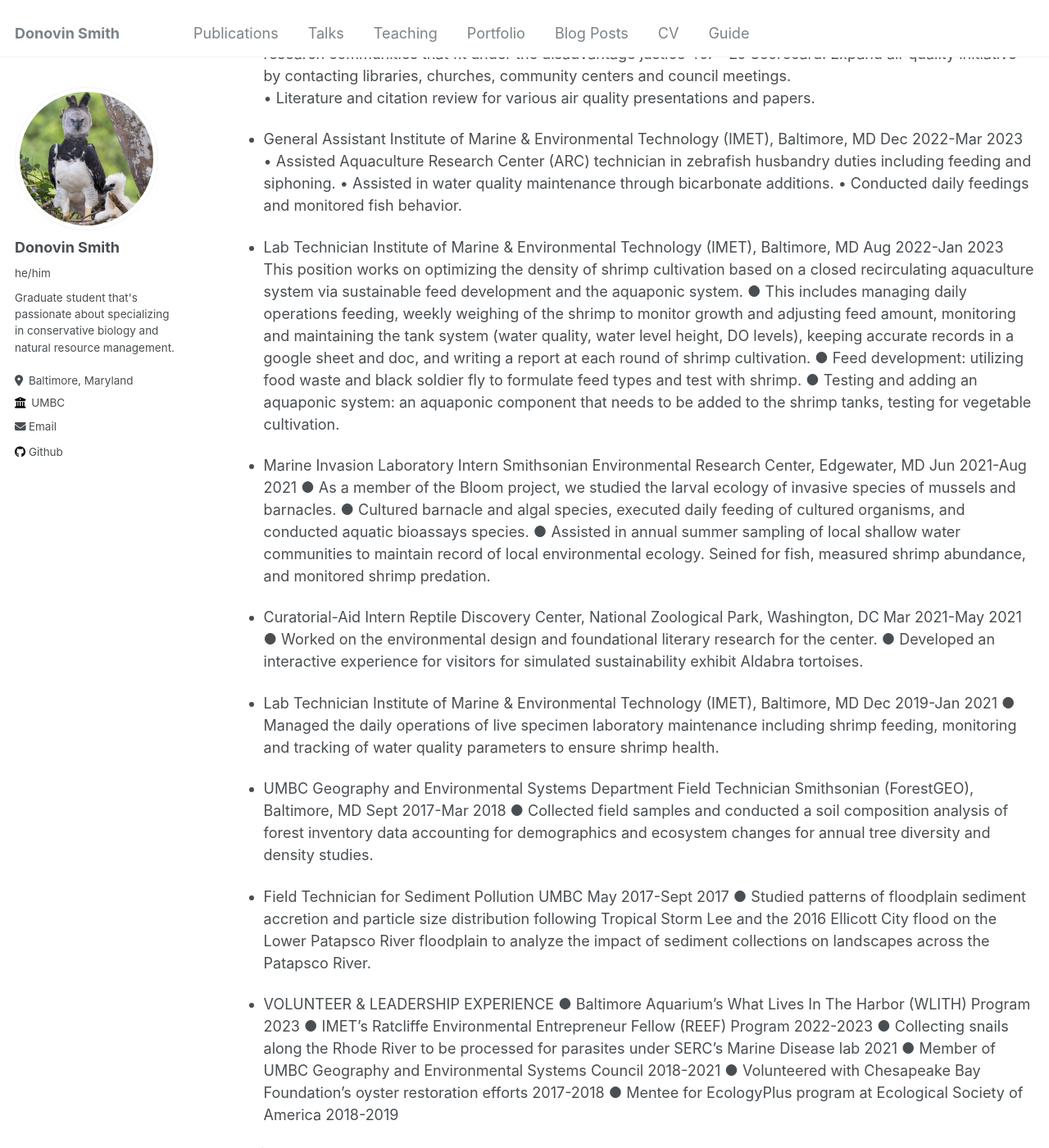
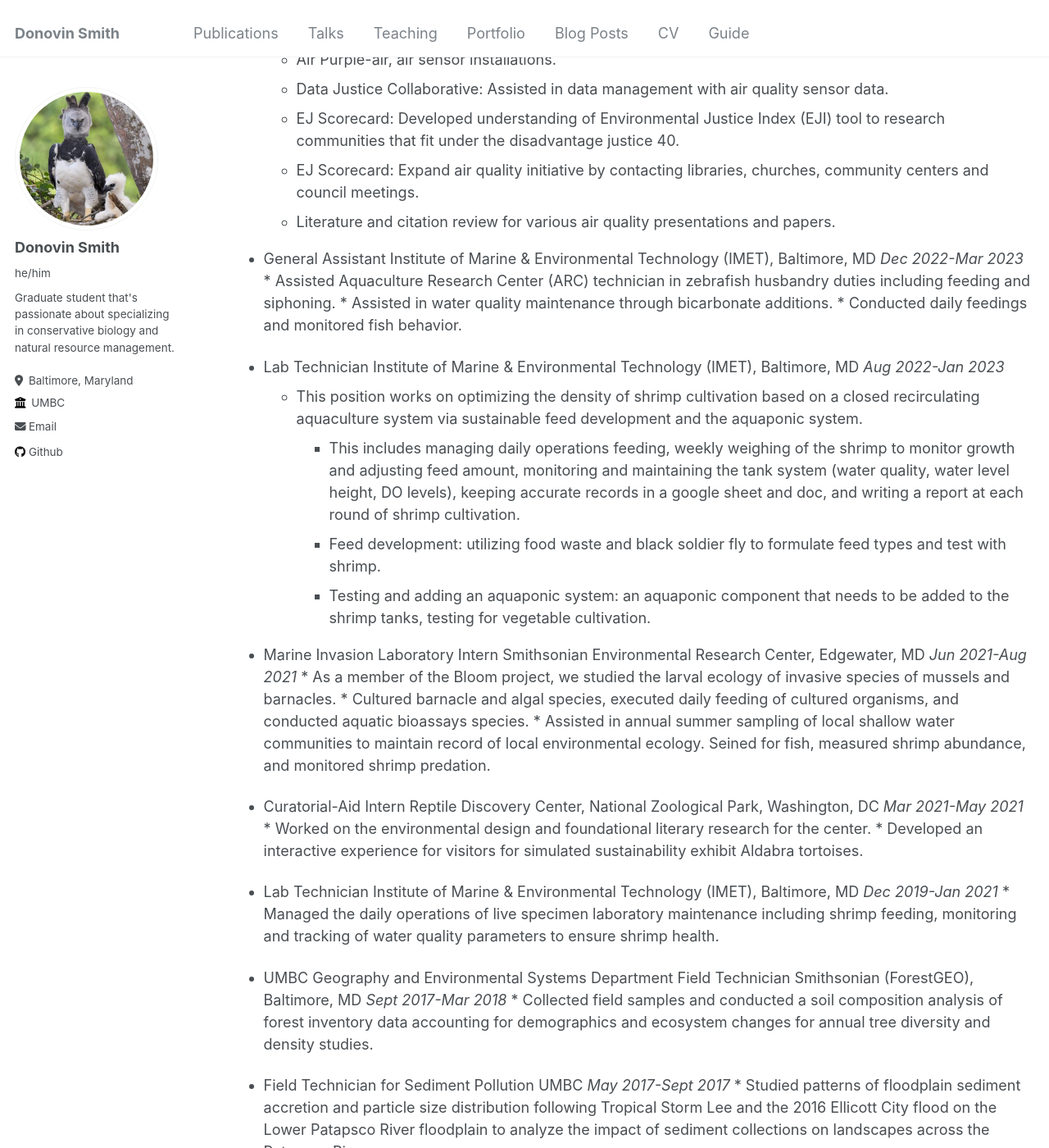
Before and after one commit to Donovin89/Donovin89.github.io, a Jekyll site: the page built from _pages/cv.md, in a window 1280 px wide and 1400 px high, scrolled down 594 px. Shown: the whole window at 82% size. Built offline with Jekyll 4.4.1, drawn with Linux system fonts in a browser that asks for light colours; some of the changed lines change nothing that is shown; some of the changed text lies outside the part shown.

Commit message:
Update cv.md

```diff
--- a/_pages/cv.md
+++ b/_pages/cv.md
@@ -16,101 +16,70 @@
 
 * University of Maryland, Baltimore County (UMBC) 	                                   	       	Baltimore, MD
   Geography and Environmental Studies, B.A. 							   	                                       May 2021
-●	Relevant courses: Ecology, Wildlife & Field Techniques, Natural Resource Management, Conservation Biology, Urban Ecology and GIS, Landscape Ecology, Political Geography
+	* Relevant courses: Ecology, Wildlife & Field Techniques, Natural Resource Management, Conservation Biology, Urban Ecology and GIS, Landscape Ecology, Political Geography
 
 * Community Colleges of Baltimore County 	 	 	 	                                                     Catonsville, MD
   A.A. General Studies										                                                                  May 2016
-●	Relevant courses: Intro to Environmental Science, Introduction to Biology
+  	*Relevant courses: Intro to Environmental Science, Introduction to Biology
 
 
 Work experience
 ======
 * Air Quality & Stormwater Scholar
-  Center for Community Engagement, Environmental Justice and Health (CEEJH), UMD                      Jan 2023 – Aug 2023
-•	Captured 20-25 pictures to express the importance of stormwater issues in Baltimore City’s Falls Jones area.
-•	Air Purple-air, air sensor installations.
-•	Data Justice Collaborative: Assisted in data management with air quality sensor data.
-•	EJ Scorecard: Developed understanding of Environmental Justice Index (EJI) tool to research communities that fit under the disadvantage justice 40.
-•	EJ Scorecard: Expand air quality initiative by contacting libraries, churches, community centers and council meetings.
-•	Literature and citation review for various air quality presentations and papers.
+  Center for Community Engagement, Environmental Justice and Health (CEEJH), UMD _Jan 2023 – Aug 2023_
+	* Captured 20-25 pictures to express the importance of stormwater issues in Baltimore City’s Falls Jones area.
+	* Air Purple-air, air sensor installations.
+	* Data Justice Collaborative: Assisted in data management with air quality sensor data.
+	* EJ Scorecard: Developed understanding of Environmental Justice Index (EJI) tool to research communities that fit under the disadvantage justice 40.
+	* EJ Scorecard: Expand air quality initiative by contacting libraries, churches, community centers and council meetings.
+	* Literature and citation review for various air quality presentations and papers.
 
 * General Assistant
-  Institute of Marine & Environmental Technology (IMET), Baltimore, MD                                  Dec 2022-Mar 2023
-•	Assisted Aquaculture Research Center (ARC) technician in zebrafish husbandry duties including feeding and siphoning.
-•	Assisted in water quality maintenance through bicarbonate additions.
-•	Conducted daily feedings and monitored fish behavior.
+  Institute of Marine & Environmental Technology (IMET), Baltimore, MD                                  _Dec 2022-Mar 2023_
+  	* Assisted Aquaculture Research Center (ARC) technician in zebrafish husbandry duties including feeding and siphoning.
+  	* Assisted in water quality maintenance through bicarbonate additions.
+  	* Conducted daily feedings and monitored fish behavior.
 
 * Lab Technician
-  Institute of Marine & Environmental Technology (IMET), Baltimore, MD	   	                            Aug 2022-Jan 2023
-	This position works on optimizing the density of shrimp cultivation based on a
+  Institute of Marine & Environmental Technology (IMET), Baltimore, MD	   	                            _Aug 2022-Jan 2023_
+	* This position works on optimizing the density of shrimp cultivation based on a
   closed recirculating aquaculture system via sustainable feed development and the aquaponic system.
-●	This includes managing daily operations feeding, weekly weighing of the shrimp to monitor growth and adjusting feed amount, monitoring and maintaining the tank system
-  (water quality, water level height, DO levels), keeping accurate records in a google sheet and doc, and writing a report at each round of shrimp cultivation.
-●	Feed development: utilizing food waste and black soldier fly to formulate feed types and test with shrimp.
-●	Testing and adding an aquaponic system: an aquaponic component that needs to be added to the shrimp tanks, testing for vegetable cultivation.
+  	* This includes managing daily operations feeding, weekly weighing of the shrimp to monitor growth and adjusting feed amount, monitoring and maintaining the tank system (water quality, water level height, DO levels), keeping accurate records in a google sheet and doc, and writing a report at each round of shrimp cultivation.
+  	* Feed development: utilizing food waste and black soldier fly to formulate feed types and test with shrimp.
+  	* Testing and adding an aquaponic system: an aquaponic component that needs to be added to the shrimp tanks, testing for vegetable cultivation.
 
 * Marine Invasion Laboratory Intern
-  Smithsonian Environmental Research Center, Edgewater, MD		                                            Jun 2021-Aug 2021
-●	As a member of the Bloom project, we studied the larval ecology of invasive species of mussels and barnacles.
-●	Cultured barnacle and algal species, executed daily feeding of cultured organisms, and conducted aquatic bioassays species.
-●	Assisted in annual summer sampling of local shallow water communities to maintain record of local environmental ecology. Seined for fish, measured shrimp abundance, and
-  monitored shrimp predation.
+  Smithsonian Environmental Research Center, Edgewater, MD		                                            _Jun 2021-Aug 2021_
+  	* As a member of the Bloom project, we studied the larval ecology of invasive species of mussels and barnacles.
+  	* Cultured barnacle and algal species, executed daily feeding of cultured organisms, and conducted aquatic bioassays species.
+  	* Assisted in annual summer sampling of local shallow water communities to maintain record of local environmental ecology. Seined for fish, measured shrimp abundance, and monitored shrimp predation.
 
 * Curatorial-Aid Intern
-  Reptile Discovery Center, National Zoological Park, Washington, DC	                                       Mar 2021-May 2021
-●	Worked on the environmental design and foundational literary research for the center.
-●	Developed an interactive experience for visitors for simulated sustainability exhibit Aldabra tortoises.
+  Reptile Discovery Center, National Zoological Park, Washington, DC	                                       _Mar 2021-May 2021_
+  	* Worked on the environmental design and foundational literary research for the center.
+  	* Developed an interactive experience for visitors for simulated sustainability exhibit Aldabra tortoises.
 
 * Lab Technician
-  Institute of Marine & Environmental Technology (IMET), Baltimore, MD	                                     Dec 2019-Jan 2021
-●	Managed the daily operations of live specimen laboratory maintenance including shrimp feeding, monitoring and tracking of water quality parameters to ensure shrimp health.
+  Institute of Marine & Environmental Technology (IMET), Baltimore, MD	                                     _Dec 2019-Jan 2021_
+  	* Managed the daily operations of live specimen laboratory maintenance including shrimp feeding, monitoring and tracking of water quality parameters to ensure shrimp health.
 
 * UMBC Geography and Environmental Systems Department Field Technician
-  Smithsonian (ForestGEO), Baltimore, MD 			                                      	     	                 Sept 2017-Mar 2018
-●	Collected field samples and conducted a soil composition analysis of forest inventory data accounting for demographics and ecosystem changes for annual tree diversity and
-  density studies.
+  Smithsonian (ForestGEO), Baltimore, MD 			                                      	     	                 _Sept 2017-Mar 2018_
+  	* Collected field samples and conducted a soil composition analysis of forest inventory data accounting for demographics and ecosystem changes for annual tree diversity and density studies.
 
 * Field Technician for Sediment Pollution
-  UMBC 	 	 	 		                                                                                           May 2017-Sept 2017
-●	Studied patterns of floodplain sediment accretion and particle size distribution following Tropical Storm Lee and the 2016 Ellicott City flood on the Lower Patapsco River
-  floodplain to analyze the impact of sediment collections on landscapes across the Patapsco River.
+  UMBC 	 	 	 		                                                                                           _May 2017-Sept 2017_
+  	* Studied patterns of floodplain sediment accretion and particle size distribution following Tropical Storm Lee and the 2016 Ellicott City flood on the Lower Patapsco River floodplain to analyze the impact of sediment collections on landscapes across the Patapsco River.
 
 * VOLUNTEER & LEADERSHIP EXPERIENCE
-●	Baltimore Aquarium’s What Lives In The Harbor (WLITH) Program                                                 2023
-●	IMET's Ratcliffe Environmental Entrepreneur Fellow (REEF) Program                                             2022-2023
-●	Collecting snails along the Rhode River to be processed for parasites under SERC’s Marine Disease lab         2021
-●	Member of UMBC Geography and Environmental Systems Council 				                                            2018-2021
-●	Volunteered with Chesapeake Bay Foundation’s oyster restoration efforts 			                                2017-2018
-●	Mentee for EcologyPlus program at Ecological Society of America 				                                      2018-2019
+  	* Baltimore Aquarium’s What Lives In The Harbor (WLITH) Program                                         _2023_
+  	* IMET's Ratcliffe Environmental Entrepreneur Fellow (REEF) Program                                             _2022-2023_
+  	* Collecting snails along the Rhode River to be processed for parasites under SERC’s Marine Disease lab         _2021_
+  	* Member of UMBC Geography and Environmental Systems Council 				                       _2018-2021_
+  	* Volunteered with Chesapeake Bay Foundation’s oyster restoration efforts 			                                _2017-2018_
+  	* Mentee for EcologyPlus program at Ecological Society of America 				                                      _2018-2019_
 
 
 Skills
 ======
-* ●	Proficient in Matlab, ArcGIS and (full) Microsoft suite Skill 1
-* Skill 2
-  * Sub-skill 2.1
-  * Sub-skill 2.2
-  * Sub-skill 2.3
-* Skill 3
-
-Publications
-======
-  <ul>{% for post in site.publications reversed %}
-    {% include archive-single-cv.html %}
-  {% endfor %}</ul>
-
-Talks
-======
-  <ul>{% for post in site.talks reversed %}
-    {% include archive-single-talk-cv.html  %}
-  {% endfor %}</ul>
-
-Teaching
-======
-  <ul>{% for post in site.teaching reversed %}
-    {% include archive-single-cv.html %}
-  {% endfor %}</ul>
-
-Service and leadership
-======
-* Currently signed in to 43 different slack teams
+* Proficient in Matlab, ArcGIS and (full) Microsoft suite Skill 1
```
